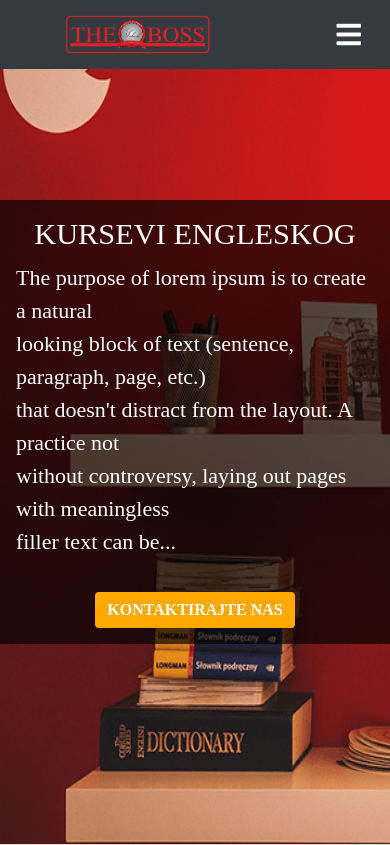
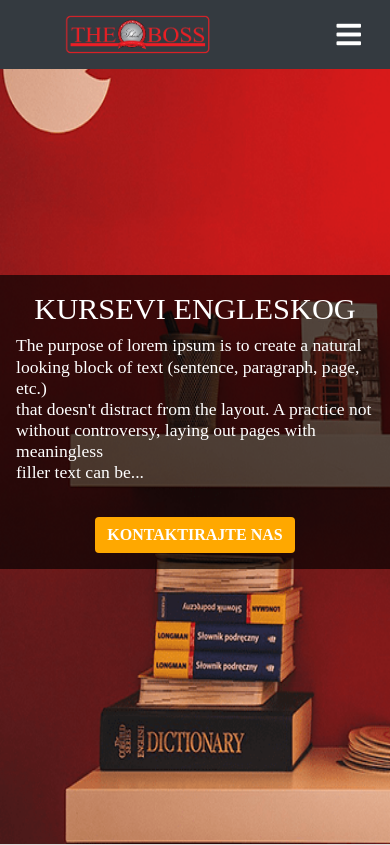
Before and after one commit to FasterThanIE/engleskizafirme, a PHP site: page / in a window 390 px wide. Shown: the top 845 px of the page. Run offline with PHP 8.4, Linux system fonts and the light colour scheme.

Commit message:
* Header font size responsive

```diff
--- a/css/header.css
+++ b/css/header.css
@@ -80,6 +80,12 @@ header{
         font-size: 26px;
     }
 
+    .headerText
+    {
+        font-size: 0.8em;
+        line-height: 1.2;
+    }
+
 
     .contact-btn {
         font-size: 1.5rem;
--- a/delovi_stranica/index/header.php
+++ b/delovi_stranica/index/header.php
@@ -5,7 +5,7 @@
         <div class="opis border-black ">
 
             <h1 class="naslov border-black justify-content-center align-items-center d-flex">KURSEVI ENGLESKOG</h1>
-            <p>The purpose of lorem ipsum is to create a natural<br>
+            <p class="headerText">The purpose of lorem ipsum is to create a natural<br>
             looking block of text (sentence, paragraph, page, etc.)<br>
             that doesn't distract from the layout. A practice not<br>
             without controversy, laying out pages with meaningless<br>
```
